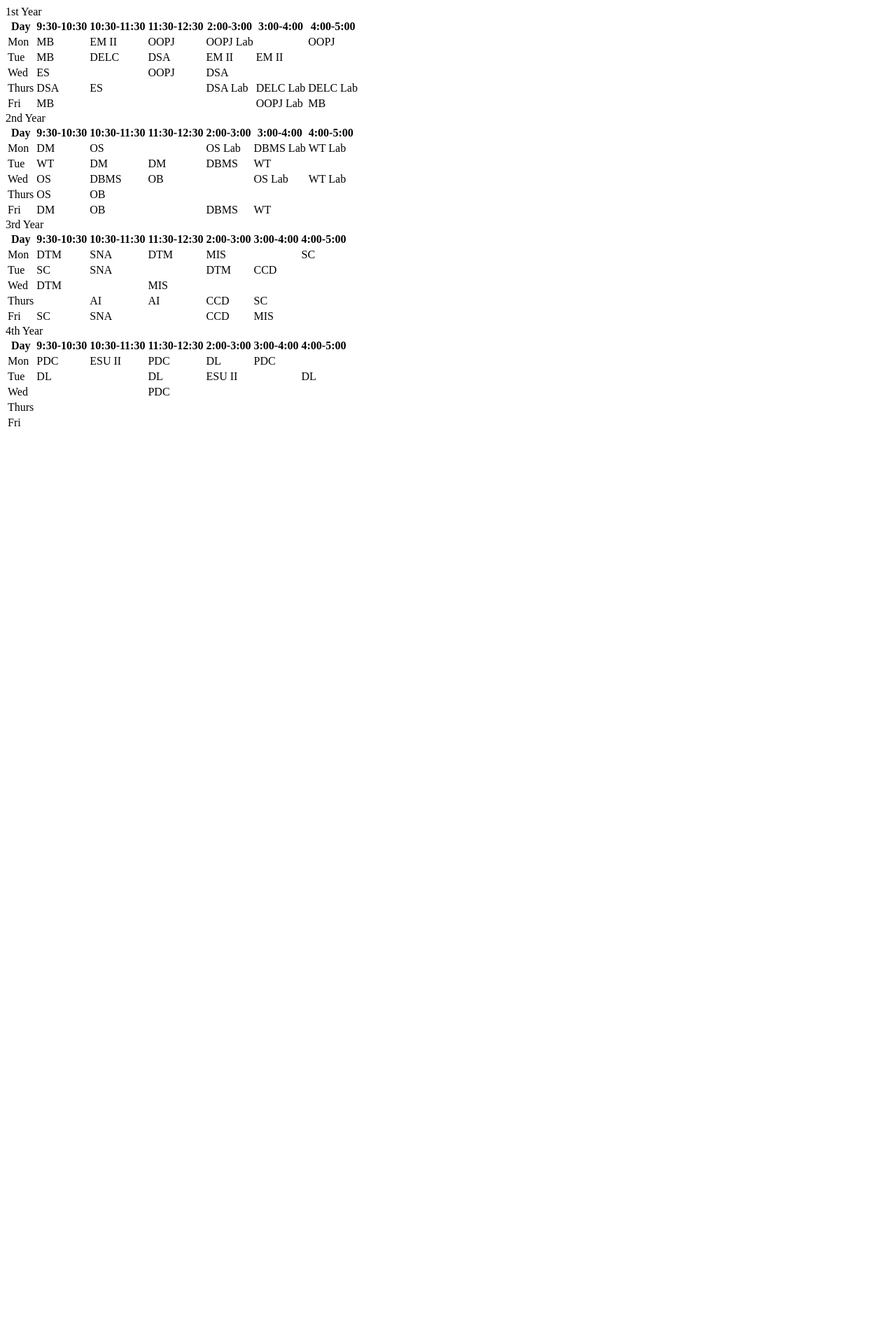
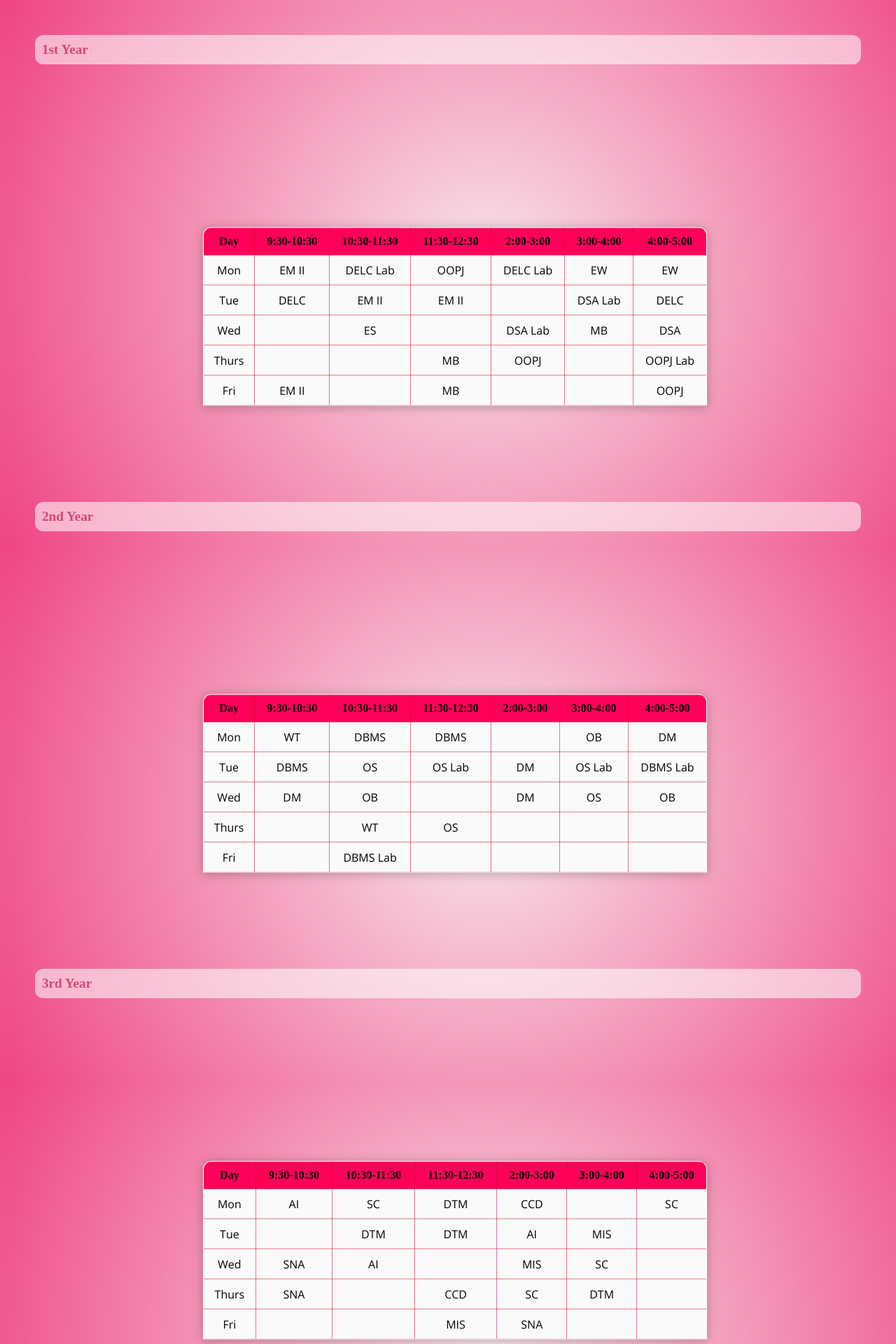
Before and after one commit to Arn0dian/TimeTable-Project-DC, a Flask app: page /data in a window 1280 px wide. Shown: the top 1920 px of the page at 70% size. Before the commit the page ends 609 px from the top, so only its background shows below. Run offline with Flask 2, Linux system fonts and the light colour scheme; parts of the project's set-up code (start-up, migrations or seed data) failed here and were passed over.

Commit message:
gui integration 4
all 4 timetables can be seen as output now.

```diff
--- a/GeneticAlgo.py
+++ b/GeneticAlgo.py
@@ -6,7 +6,7 @@ st = time.time()
 import csv
 
 
-generations = 100
+generations = 10
 gnc = 1
 while generations!=0:
     generations -= 1
--- a/Year1.csv
+++ b/Year1.csv
@@ -1,6 +1,6 @@
 Day,9:30-10:30,10:30-11:30,11:30-12:30,2:00-3:00,3:00-4:00,4:00-5:00
-Mon,MB,EM II,OOPJ,OOPJ Lab,,OOPJ
-Tue,MB,DELC,DSA,EM II,EM II,
-Wed,ES,,OOPJ,DSA,,
-Thurs,DSA,ES,,DSA Lab,DELC Lab,DELC Lab
-Fri,MB,,,,OOPJ Lab,MB
+Mon,EM II,DELC Lab,OOPJ,DELC Lab,EW,EW
+Tue,DELC,EM II,EM II,,DSA Lab,DELC
+Wed,,ES,,DSA Lab,MB,DSA
+Thurs,,,MB,OOPJ,,OOPJ Lab
+Fri,EM II,,MB,,,OOPJ
--- a/Year2.csv
+++ b/Year2.csv
@@ -1,6 +1,6 @@
 Day,9:30-10:30,10:30-11:30,11:30-12:30,2:00-3:00,3:00-4:00,4:00-5:00
-Mon,DM,OS,,OS Lab,DBMS Lab,WT Lab
-Tue,WT,DM,DM,DBMS,WT,
-Wed,OS,DBMS,OB,,OS Lab,WT Lab
-Thurs,OS,OB,,,,
-Fri,DM,OB,,DBMS,WT,
+Mon,WT,DBMS,DBMS,,OB,DM
+Tue,DBMS,OS,OS Lab,DM,OS Lab,DBMS Lab
+Wed,DM,OB,,DM,OS,OB
+Thurs,,WT,OS,,,
+Fri,,DBMS Lab,,,,
--- a/Year3.csv
+++ b/Year3.csv
@@ -1,6 +1,6 @@
 Day,9:30-10:30,10:30-11:30,11:30-12:30,2:00-3:00,3:00-4:00,4:00-5:00
-Mon,DTM,SNA,DTM,MIS,,SC
-Tue,SC,SNA,,DTM,CCD,
-Wed,DTM,,MIS,,,
-Thurs,,AI,AI,CCD,SC,
-Fri,SC,SNA,,CCD,MIS,
+Mon,AI,SC,DTM,CCD,,SC
+Tue,,DTM,DTM,AI,MIS,
+Wed,SNA,AI,,MIS,SC,
+Thurs,SNA,,CCD,SC,DTM,
+Fri,,,MIS,SNA,,
--- a/Year4.csv
+++ b/Year4.csv
@@ -1,6 +1,6 @@
 Day,9:30-10:30,10:30-11:30,11:30-12:30,2:00-3:00,3:00-4:00,4:00-5:00
-Mon,PDC,ESU II,PDC,DL,PDC,
-Tue,DL,,DL,ESU II,,DL
-Wed,,,PDC,,,
+Mon,,,PDC,DL,,DL
+Tue,ESU II,,ESU II,PDC,,
+Wed,PDC,DL,PDC,DL,,
 Thurs,,,,,,
 Fri,,,,,,
--- /dev/null
+++ b/static/table.css
@@ -0,0 +1,49 @@
+
+@import url('https://fonts.googleapis.com/css2?family=Open+Sans&family=Roboto:wght@300&display=swap');
+
+*{
+    margin: 10px;;
+    padding: 10px;
+    outline: 10px;
+}
+body{
+    background-image: url("/static/bg.png");
+    background-attachment: fixed;
+
+}
+
+.year{
+    background-color: rgba(255, 255, 255, 0.566);
+    color: rgba(191, 0, 54, 0.612);
+    border-radius: 12px 12px 12px 12px;
+    font-size: larger;
+    font-weight: bold;
+}
+.header{
+    background-color: rgb(255, 0, 89);
+
+}
+table{
+    position: relative;
+    z-index: 2;
+    left: 50%;
+    top: 50%;
+    transform: translate(-50%,-50%);
+    width: 60%;
+    border-collapse: collapse;
+    border-spacing: 20px;
+    margin-top: 30%;
+    border-radius: 12px 12px 0 0;
+    overflow: hidden;
+    box-shadow: 0 2px 15px rgba(32,32,32,.3);
+    background: #fafafa;
+    text-align: center;
+}
+td{
+    font-family: 'Open Sans', sans-serif;
+}
+table, th, td {
+    border: 1px solid;
+    border-color: rgba(206, 2, 40, 0.545);
+
+  }
--- a/templates/table.html
+++ b/templates/table.html
@@ -1,12 +1,13 @@
 <!DOCTYPE html>
 <html>
   <head>
-    <title>JSON to HTML Table</title>
+    <title>Time Tables</title>
+    <link rel="stylesheet"link href="/static/table.css">
   </head>
   <body>
-    <div>1st Year</div>
+    <div class="year">1st Year</div>
     <table>
-      <thead>
+      <thead class="header">
         <tr>
           {% for header in headers %}
           <th>{{ header }}</th>
@@ -25,9 +26,9 @@
     </table>
 
 
-    <div>2nd Year</div>
+    <div class="year">2nd Year</div>
     <table>
-      <thead>
+      <thead class="header">
         <tr>
           {% for header in headers %}
           <th>{{ header }}</th>
@@ -46,9 +47,9 @@
     </table>
 
 
-    <div>3rd Year</div>
+    <div class="year">3rd Year</div>
     <table>
-      <thead>
+      <thead class="header">
         <tr>
           {% for header in headers %}
           <th>{{ header }}</th>
@@ -67,10 +68,10 @@
     </table>
 
 
-    <div>4th Year</div>
+    <div class ="year">4th Year</div>
     <table>
-      <thead>
-        <tr>
+      <thead class="header">
+        <tr >
           {% for header in headers %}
           <th>{{ header }}</th>
           {% endfor %}
```
Also changed, not shown: static/bg.png (added).
